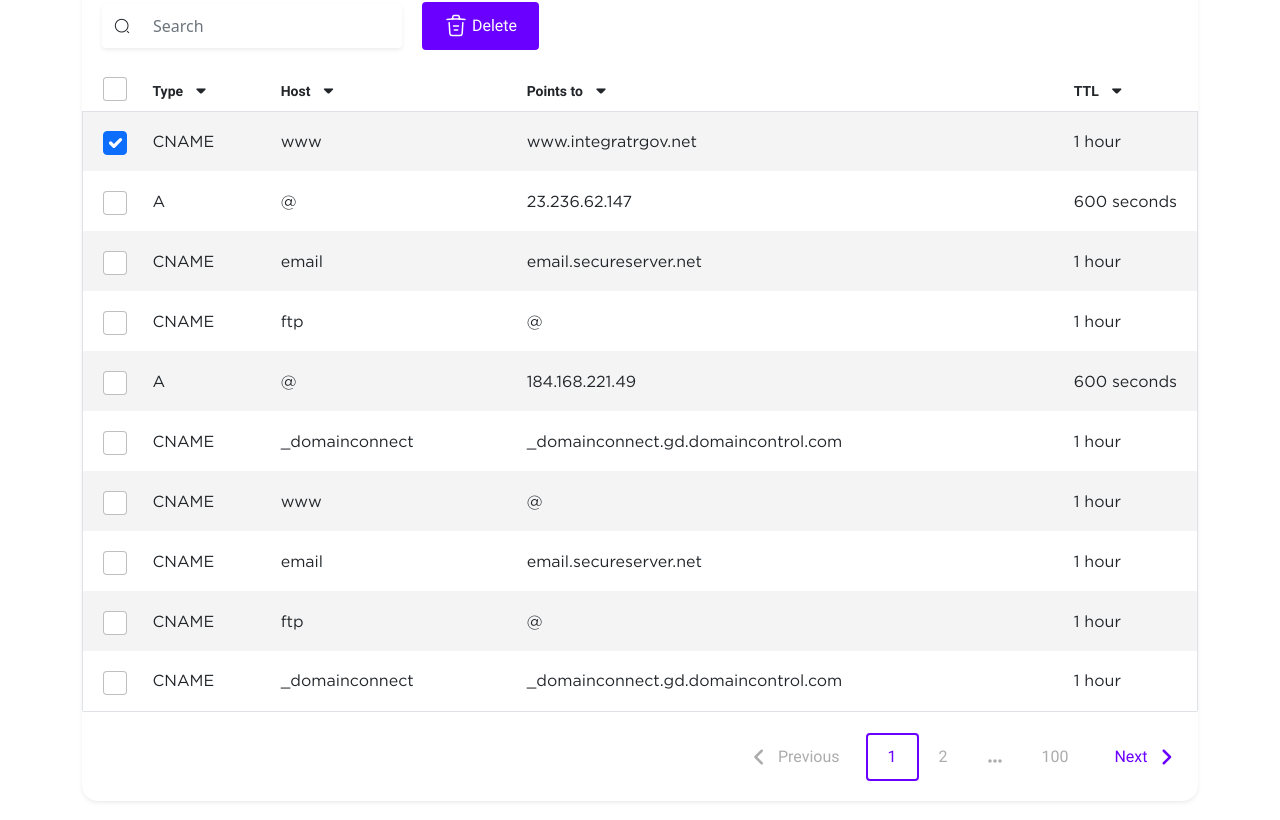
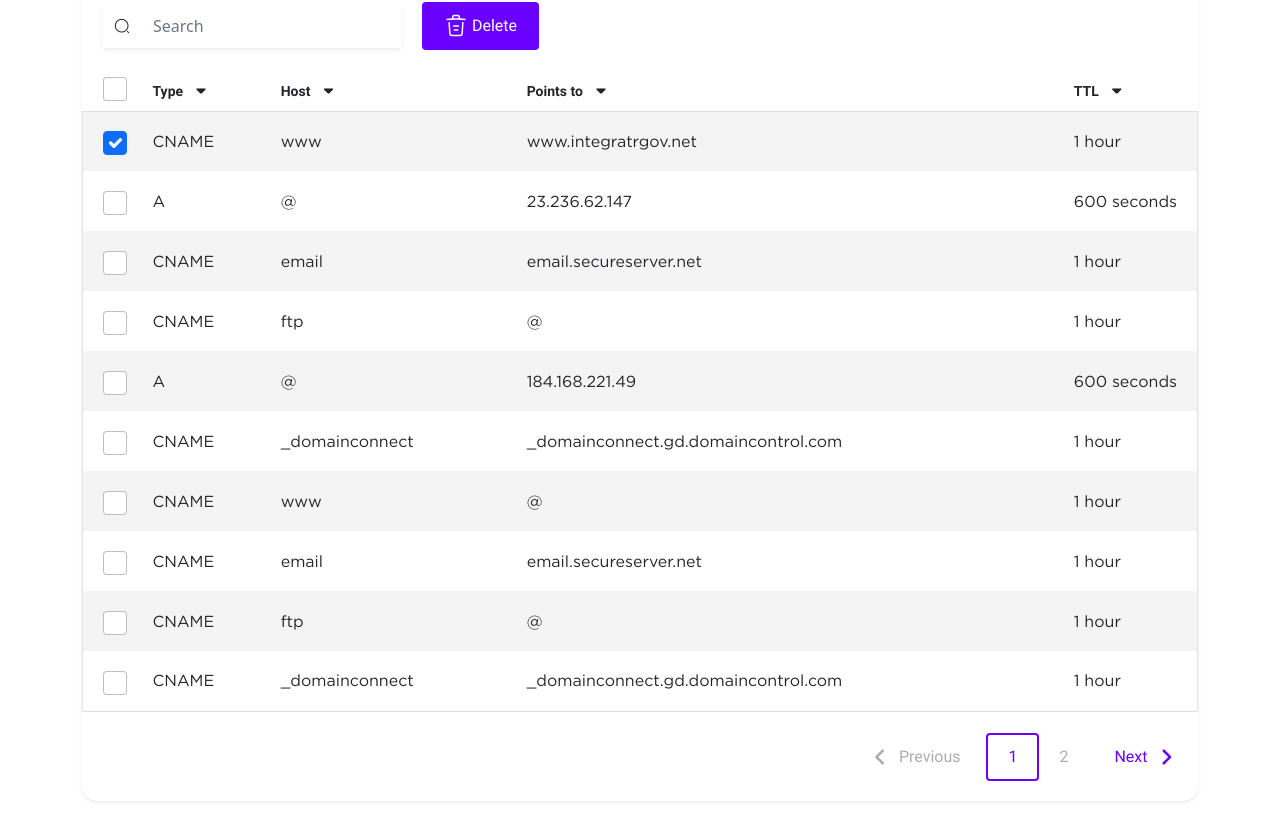
Before and after one commit to integratr-azamora/integratrGov-license-management, a Vue app: page /domain-manager in a window 1280 px wide. Shown: the part 256-1076 px from the top of the page. Built offline with nearby package versions, Linux system fonts and the light colour scheme; a web font is replaced by a local one.

Commit message:
Buttons update

```diff
--- a/src/components/Account Manager/AccountManager.vue
+++ b/src/components/Account Manager/AccountManager.vue
@@ -7,8 +7,8 @@
             <div class=" shadow-sm border-round16px pb-20px">
                <div class="d-flex justify-content-between  mx-20px pt-12px">
                   <p class="fontfamily-gotham-heading-2 pb-2">Registered Accounts</p>
-                  <button class="button-pill bg-lavenderweb color-indigo border-color-lavenderweb d-flex flex-row align-items-center r-m-5px responsive-tab-content responsive-center-trb-10px responsive-table-margin-end-10px r-text-sm">
-                     <fa class="font-size-20px r-text-sm me-8px" icon="plus" />
+                  <button class="button-pill bg-lavenderweb color-indigo border-color-lavenderweb d-flex flex-row align-items-center r-m-5px responsive-tab-content responsive-center-trb-10px responsive-table-margin-end-10px">
+                     <fa class="font-size-20px me-8px" icon="plus" />
                      Add
                   </button>
                </div>
--- a/src/components/Domain Manager/DomainManager.vue
+++ b/src/components/Domain Manager/DomainManager.vue
@@ -221,15 +221,13 @@
                 <div class="d-flex flex-row justify-content-end mx-20px mt-20px font-table-pagination d-flex align-items-center ">
                    <!-- pagination  -->
                    <div class=" col padding-none">
-                     <div class=" responsive-between responsive-margin-end-5px mx-auto">
-                     <button class="button-pagination bg-none color-dimgray border-color-none"><fa class="font-size-20px  mt-1" icon="angle-left" /></button>
-                     <button class="button-pagination bg-none color-dimgray border-color-none responsive-table-margin responsive-table-margin-end r-display-none">Previous</button>
-                     <button class="button-pagination bg-none color-indigo border-color-indigo px-20 py-10 ">1</button>
-                     <button class="button-pagination bg-none color-dimgray border-color-none px-20 py-10 ">2</button>
-                     <button class="button-pagination bg-none color-dimgray border-color-none px-20 pb-5px pt-15px "><fa class="fs-16px" icon="ellipsis" /></button>
-                     <button class="button-pagination bg-none color-dimgray border-color-none px-20 py-10 ">100</button>
-                     <button class="button-pagination bg-none color-indigo border-color-none responsive-table-margin responsive-table-margin-start r-display-none">Next</button>
-                     <button class="button-pagination bg-none color-indigo border-color-none"><fa class="font-size-20px  mt-1" icon="angle-right" /></button>
+                     <div class="d-flex justify-content-xl-end justify-content-lg-end justify-content-md-end justify-content-sm-end justify-content-between responsive-margin-end-5px mx-auto">
+                        <button class="button-pagination bg-none color-dimgray border-color-none"><fa class="font-size-20px  mt-1" icon="angle-left" /></button>
+                        <button class="button-pagination bg-none color-dimgray border-color-none responsive-table-margin responsive-table-margin-end">Previous</button>
+                        <button class="button-pagination bg-none color-indigo border-color-indigo px-20 py-10 ">1</button>
+                        <button class="button-pagination bg-none color-dimgray border-color-none px-20 py-10 ">2</button>
+                        <button class="button-pagination bg-none color-indigo border-color-none responsive-table-margin responsive-table-margin-start">Next</button>
+                        <button class="button-pagination bg-none color-indigo border-color-none"><fa class="font-size-20px  mt-1" icon="angle-right" /></button>
                      </div>
                   </div>
                    <!-- pagination  -->
--- a/src/components/License Manager/SoftwareLicenseManagement.vue
+++ b/src/components/License Manager/SoftwareLicenseManagement.vue
@@ -14,8 +14,8 @@
                   <p class="fontfamily-gotham-heading-2 m-10px">Unassigned Licenses</p>
                   <div class="d-flex justify-content-end">
                      <div class="responsive-end responsive-rows ">
-                        <button class="button-pill bg-lavenderweb color-indigo border-color-lavenderweb d-flex flex-row align-items-center r-text-sm mx-0">
-                           <fa class="font-size-20px r-text-sm me-8px" icon="plus" />
+                        <button class="button-pill bg-lavenderweb color-indigo border-color-lavenderweb d-flex flex-row align-items-center mx-0">
+                           <fa class="font-size-20px me-8px" icon="plus" />
                            Add
                         </button>
                      </div>
@@ -369,7 +369,7 @@
                    <p class="fontfamily-gotham-heading-3">License Guidelines</p>
                    <div class="d-flex justify-content-end">
                      <div class="responsive-end responsive-rows ">
-                        <button class="button-default bg-none color-indigo border-color-indigo d-flex flex-row align-items-center responsive-tab-content r-text-sm ">
+                        <button class="button-default bg-none color-indigo border-color-indigo d-flex flex-row align-items-center responsive-tab-content ">
                            Edit
                         </button>
                      </div>
```
